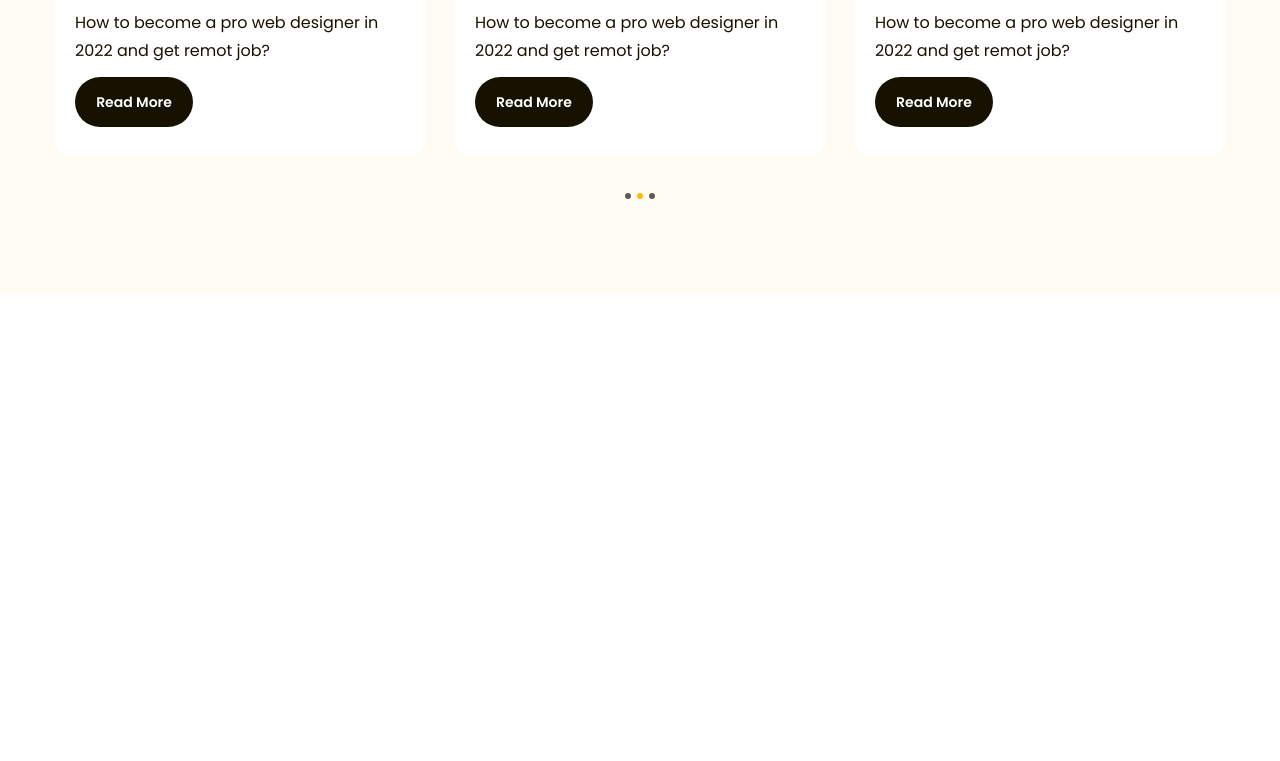
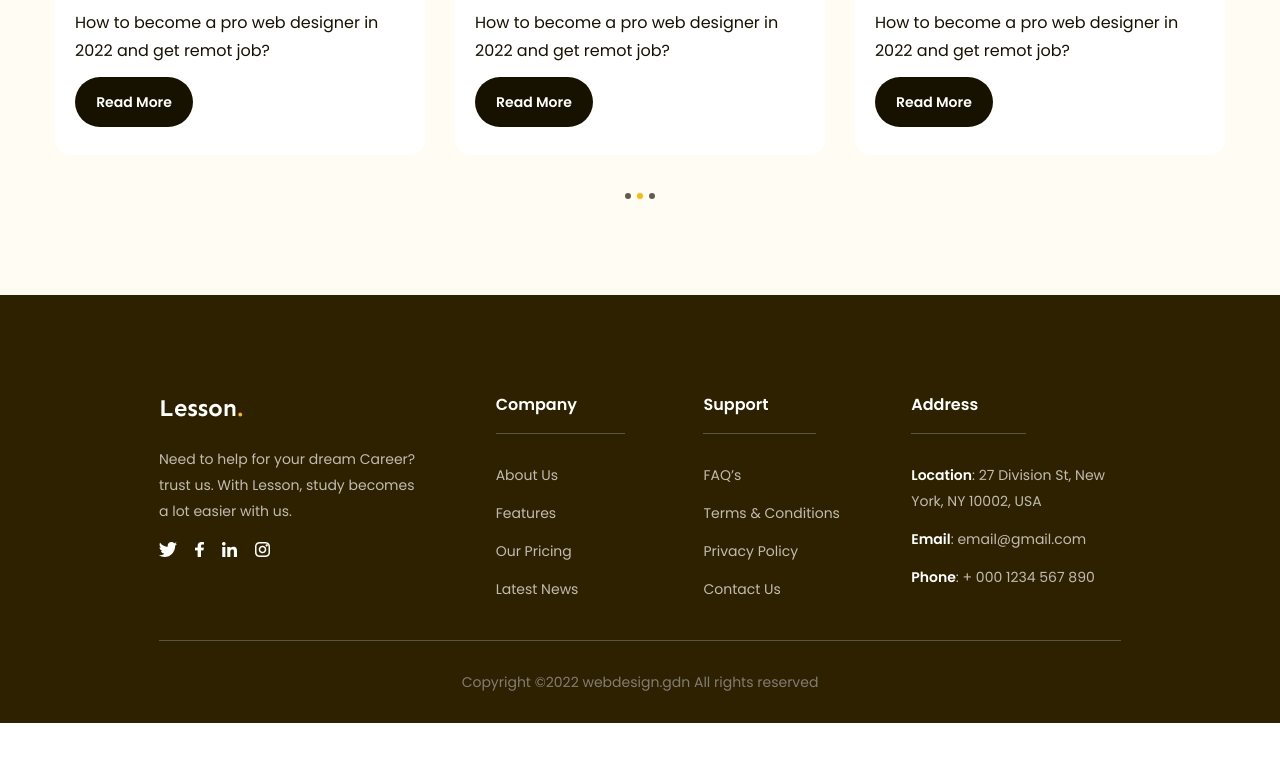
Before and after one commit to mdungdz/Project1, a plain HTML site: page index.html in a window 1280 px wide. Shown: the part 4405-5166 px from the top of the page. After the commit the page ends 5128 px from the top, so only its background shows below. Drawn offline with Linux system fonts and the light colour scheme.

Commit message:
p14  code footer hoàn thành dự án

```diff
--- a/assets/css/style.css
+++ b/assets/css/style.css
@@ -713,3 +713,80 @@ a {
   background: var(--primary-color);
   cursor: default;
 }
+
+/* ============footer======= */
+footer{
+  background: #2e2100;
+  padding: 96px 135px 0 ;
+}
+
+.footer .row{
+  padding-bottom: 38px;
+  border-bottom: 1px solid #59554b ;
+  display: flex;
+}
+
+.footer .row .column{
+  width: 21.6%;
+}
+
+.footer .row .column:first-child{
+  width: 35%;
+}
+
+.footer .desc{
+  margin-top: 18px;
+  max-width: 267px;
+  color: #bfbcb2;
+  font-size: 1.4rem;
+  line-height: 1.86;
+}
+
+.footer .socials{
+  display: flex;
+  gap: 18px;
+  margin-top: 18px;
+}
+
+.footer .title{
+  padding-bottom: 14px;
+  padding-right: 48px;
+  display: inline-block;
+  border-bottom: 1px solid #59554b;
+  font-weight: 600;
+  font-size: 1.6rem;
+  line-height: 1.75;
+  color: #fff;
+}
+
+.footer .list{
+  margin-top: 28px;
+}
+
+.footer .list a{
+  display: inline-block;
+  margin-bottom: 12px;
+  color: #bfbcb2;
+  font-size: 1.4rem;
+  line-height: 1.86;
+}
+
+.footer .list li:last-child a{
+  margin-bottom: 0;
+}
+
+.footer .list strong{
+  color: #fff;
+  font-weight: 600;
+  font-size: 1.4rem;
+  line-height: 1.86;
+}
+
+.footer .copyright{
+  color: #807d74;
+  padding: 28px 0;
+  font-size: 1.4rem;
+  line-height: 1.86;
+  text-align: center;
+
+}
--- a/index.html
+++ b/index.html
@@ -16,7 +16,7 @@
     <link rel="stylesheet" href="./assets/css/style.css" />
     <title>Project</title>
   </head>
-  <body style="height: 10000px">
+  <body>
     <!------------ header ------------->
     <header class="header fixed">
       <!-- dùng sticky để neo header lại khi dùng class header fixed -->
@@ -634,5 +634,62 @@
         </div>
       </div>
     </main>
+
+    <!-- ---------footer--- -->
+     <!-- .row>.column*4>h3.title+ul.list>li*4>a -->
+    <footer class="footer">
+      <div class="main-content">
+        <div class="row">
+          <!-- ------column1--- -->
+          <div class="column">
+            <img src="./assets/icon/Logo.png" alt="Lesson." class="logo">
+            <p class="desc">Need to help for your dream Career? trust us. With Lesson, study becomes a lot easier with us.</p>
+            <div class="socials">
+              <a href=""><img src="./assets/icon/Twitter.svg" alt="Twitter" class="con"></a>
+              <a href=""><img src="./assets/icon/f.png" alt="facebook" class="con"></a>
+              <a href=""><img src="./assets/icon/linked_in.png" alt="linkedin" class="con"></a>
+              <a href=""><img src="./assets/icon/instagram.png" alt="instagram" class="con"></a></div>
+          </div>
+
+          <!-- ------column2--- -->
+          <div class="column">
+            <h3 class="title">Company</h3>
+            <ul class="list">
+              <li><a href="#!">About Us</a></li>
+              <li><a href="#!">Features</a></li>
+              <li><a href="#!">Our Pricing</a></li>
+              <li><a href="#!">Latest News</a></li>
+            </ul>
+          </div>
+
+          <!-- ------column3--- -->
+          <div class="column">
+            <h3 class="title">Support</h3>
+            <ul class="list">
+              <li><a href="#!">FAQ’s</a></li>
+              <li><a href="#!">Terms & Conditions</a></li>
+              <li><a href="#!">Privacy Policy</a></li>
+              <li><a href="#!">Contact Us</a></li>
+            </ul>
+          </div>
+
+          <!-- ------column4--- -->
+          <div class="column">
+            <h3 class="title">Address</h3>
+            <ul class="list">
+              <li><a href="#!"><strong>Location</strong>: 27 Division St, New York, NY 10002, USA</a></li>
+              <li><a href="#!"><strong>Email</strong>: email@gmail.com</a></li>
+              <li><a href="#!"><strong>Phone</strong>: + 000 1234 567 890</a></li>
+
+            </ul>
+          </div>
+        </div>
+
+        <div class="copyright">
+          <p>Copyright ©2022 webdesign.gdn All rights reserved</p>
+        </div>
+    </footer>
+
+
   </body>
 </html>
```
Also changed, not shown: assets/icon/Logo.png (added), assets/icon/Twitter.svg (added), assets/icon/f.png (added), assets/icon/instagram.png (added), assets/icon/linked_in.png (added).
